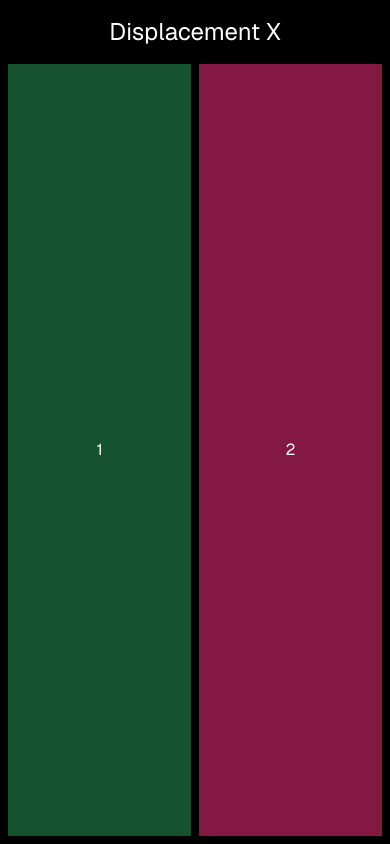
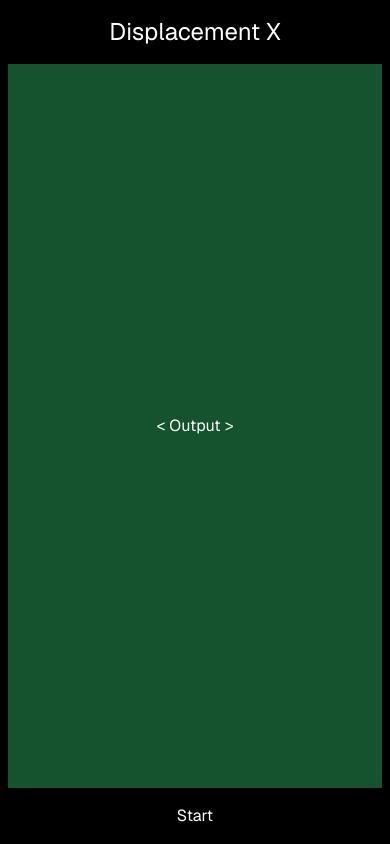
Before and after one commit to satelllte/displacementx, a Next.js app: page / in a window 390 px wide. Built offline with nearby package versions, Linux system fonts and the light colour scheme.

Commit message:
vaul drawer

```diff
--- a/package.json
+++ b/package.json
@@ -13,7 +13,8 @@
     "geist": "1.0.0",
     "next": "14.0.1",
     "react": "18.2.0",
-    "react-dom": "18.2.0"
+    "react-dom": "18.2.0",
+    "vaul": "0.7.7"
   },
   "devDependencies": {
     "@next/eslint-plugin-next": "14.0.1",
--- a/src/app/page.tsx
+++ b/src/app/page.tsx
@@ -1,6 +1,11 @@
+import {Drawer} from '@/components/ui/Drawer';
+
 export default function Home() {
   return (
-    <div className='absolute inset-0 flex flex-col'>
+    <div
+      className='fixed inset-0 flex flex-col'
+      vaul-drawer-wrapper='' // eslint-disable-line react/no-unknown-property
+    >
       <header className='px-2 py-4 md:py-6'>
         <h1 className='text-center text-2xl sm:text-3xl md:text-4xl'>
           Displacement X
@@ -8,12 +13,21 @@ export default function Home() {
       </header>
       <main className='flex flex-1 gap-2 px-2 pb-2'>
         <div className='flex flex-1 items-center justify-center bg-green-900'>
-          1
+          {`< Output >`}
         </div>
-        <div className='flex flex-1 items-center justify-center bg-pink-900'>
-          2
+        <div className='flex flex-1 items-center justify-center bg-pink-900 max-md:hidden'>
+          <Settings />
         </div>
       </main>
+      <div className='flex items-center justify-center px-2 pb-4 pt-2 md:hidden'>
+        <Drawer trigger={<button type='button'>Start</button>}>
+          <Settings />
+        </Drawer>
+      </div>
     </div>
   );
 }
+
+function Settings() {
+  return <div className='bg-pink-800 p-4'>{`< Settings >`}</div>;
+}
--- /dev/null
+++ b/src/components/ui/Drawer/Drawer.tsx
@@ -0,0 +1,27 @@
+'use client';
+
+import {Drawer as VaulDrawer} from 'vaul';
+
+type DrawerProps = {
+  readonly trigger: React.ReactNode;
+  readonly children: React.ReactNode;
+};
+
+export function Drawer({trigger, children}: DrawerProps) {
+  return (
+    <VaulDrawer.Root shouldScaleBackground>
+      <VaulDrawer.Trigger asChild>{trigger}</VaulDrawer.Trigger>
+      <VaulDrawer.Portal>
+        <VaulDrawer.Overlay className='fixed inset-0 bg-black/40' />
+        <VaulDrawer.Content className='fixed inset-x-0 bottom-0 mt-24 flex h-[85%] flex-col rounded-t-[10px] bg-zinc-950'>
+          <div className='flex-1 overflow-auto rounded-t-[10px] bg-zinc-950 p-4'>
+            <div className='absolute inset-x-0 top-0 mx-auto flex h-8 items-center justify-center rounded-t-[10px] bg-zinc-950/80'>
+              <div className='h-1.5 w-12 shrink-0 rounded-full bg-zinc-300' />
+            </div>
+            <div className='mx-auto mt-8'>{children}</div>
+          </div>
+        </VaulDrawer.Content>
+      </VaulDrawer.Portal>
+    </VaulDrawer.Root>
+  );
+}
--- /dev/null
+++ b/src/components/ui/Drawer/index.ts
@@ -0,0 +1 @@
+export {Drawer} from './Drawer';
```
Also changed, not shown: 1 other file (tests, documents, lock files or other folders).
